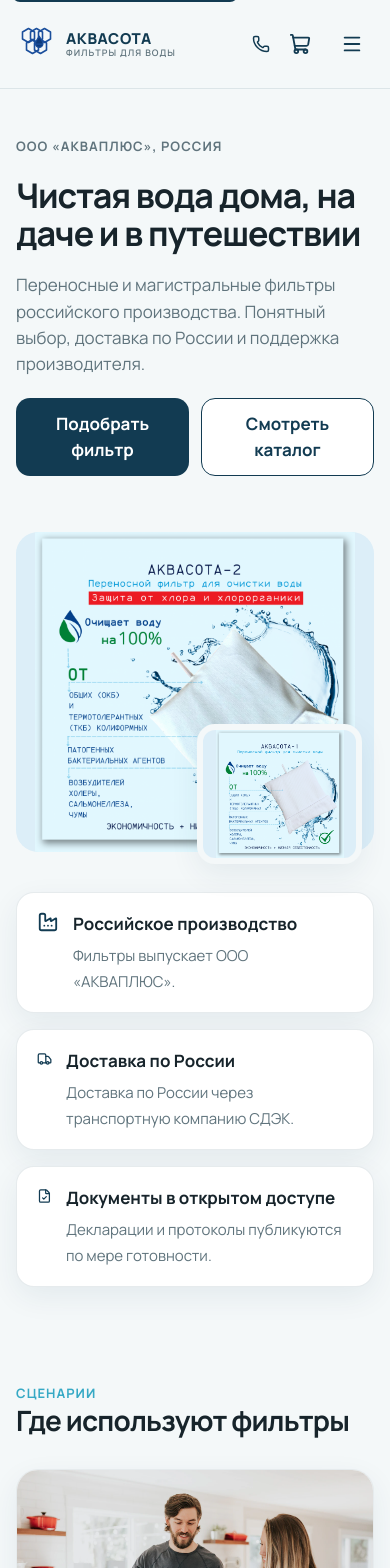
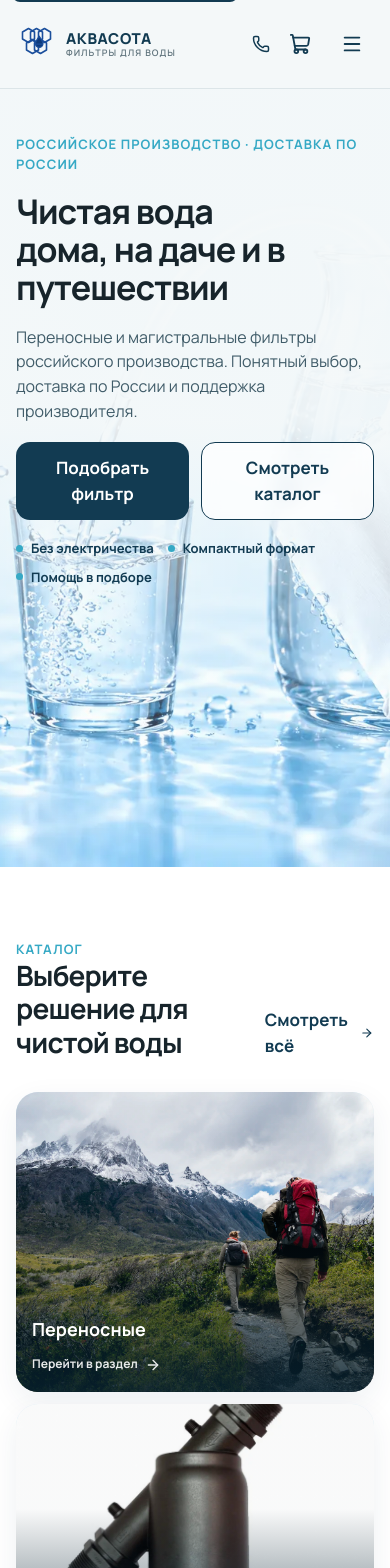
Before and after one commit to bonad6363-tech/Aquasota2, a React (Vite) app: page / in a window 390 px wide. Shown: the top 1568 px of the page. Built offline with nearby package versions, Linux system fonts and the light colour scheme.

Commit message:
Redesign homepage hero and catalog flow

```diff
--- a/src/data/images.ts
+++ b/src/data/images.ts
@@ -10,7 +10,8 @@ function asset(path: string) {
  */
 export const images = {
   logo: asset('logo-aquasota.png'),
-  heroProduct: asset('images/akvasota-2.png'),
+  heroProduct: asset('images/hero-aquasota-2-v2.webp'),
+  heroShowcase: asset('images/hero-aquasota-2-v2.webp'),
   glassWater: asset('images/akvasota-1.png'),
   scenarioHome: asset('images/scenario-home.webp'),
   scenarioDacha: asset('images/scenario-dacha.webp'),
@@ -21,9 +22,9 @@ export const images = {
   productPortable2: asset('images/akvasota-2.png'),
   productHome: asset('images/disc-filter-housing.png'),
   productTube: asset('images/product-tube.png'),
-  videoCover: asset('images/akvasota-2.png'),
+  videoCover: asset('images/hero-aquasota-2-v2.webp'),
   control: asset('images/control.webp'),
-  ogCover: asset('images/akvasota-2.png'),
+  ogCover: asset('images/hero-aquasota-2-v2.webp'),
   akvasota1: asset('images/akvasota-1.png'),
   akvasota2: asset('images/akvasota-2.png'),
   discFilterHousing: asset('images/disc-filter-housing.png'),
--- a/src/pages/HomePage.tsx
+++ b/src/pages/HomePage.tsx
@@ -1,4 +1,4 @@
-import { Droplets, Factory, FileCheck, Truck } from 'lucide-react';
+import { ArrowRight, Droplets, Factory, FileCheck, Truck } from 'lucide-react';
 import { useState } from 'react';
 import { Link } from 'react-router-dom';
 import { Accordion } from '../components/Accordion';
@@ -8,6 +8,7 @@ import { MediaImg } from '../components/MediaImg';
 import { ProductCard } from '../components/ProductCard';
 import { organizationJsonLd, Seo } from '../components/Seo';
 import { companyInfo } from '../data/company';
+import { categories } from '../data/categories';
 import { faqItems } from '../data/faq';
 import { images } from '../data/images';
 import { getComparableProducts, getPopularProducts } from '../data/products';
@@ -26,28 +27,83 @@ export function HomePage() {
         path="/"
         jsonLd={organizationJsonLd()}
       />
-      <div className="container">
-        <section className="hero">
+      <section className="hero">
+        <MediaImg
+          className="hero__image"
+          src={images.heroShowcase}
+          alt="Переносной фильтр Аквасота-2 на фоне чистой воды"
+          priority
+        />
+        <div className="hero__veil" />
+        <div className="container hero__inner">
           <div className="hero__copy">
-            <p className="eyebrow">ООО «АКВАПЛЮС», Россия</p>
+            <p className="eyebrow">Российское производство · доставка по России</p>
             <h1>{companyInfo.tagline}</h1>
             <p>{companyInfo.subtitle}</p>
             <div className="hero__actions">
               <Link className="btn btn--primary" to="/#podbor">
                 Подобрать фильтр
               </Link>
-              <Link className="btn btn--secondary" to="/katalog">
+              <Link className="btn btn--secondary hero__secondary" to="/katalog">
                 Смотреть каталог
               </Link>
             </div>
+            <div className="hero__notes" aria-label="Ключевые преимущества">
+              <span>Без электричества</span>
+              <span>Компактный формат</span>
+              <span>Помощь в подборе</span>
+            </div>
           </div>
-          <div className="hero__media">
-            <MediaImg src={images.akvasota2} alt="Аквасота-2 — переносной фильтр для очистки воды" priority />
-            <MediaImg src={images.akvasota1} alt="Аквасота-1 — переносной фильтр для очистки воды" />
+        </div>
+      </section>
+
+      <section className="section section--collections">
+        <div className="container">
+          <div className="section-head">
+            <div>
+              <p className="eyebrow">Каталог</p>
+              <h2>Выберите решение для чистой воды</h2>
+            </div>
+            <Link className="text-link" to="/katalog">
+              Смотреть всё <ArrowRight size={18} />
+            </Link>
           </div>
-        </section>
+          <div className="collection-grid">
+            {categories.map((category) => (
+              <Link className="collection-card" key={category.slug} to={`/katalog/${category.slug}`}>
+                <MediaImg src={category.image} alt={category.imageAlt} />
+                <div className="collection-card__shade" />
+                <div className="collection-card__copy">
+                  <h3>{category.shortName}</h3>
+                  <span>Перейти в раздел <ArrowRight size={16} /></span>
+                </div>
+              </Link>
+            ))}
+          </div>
+        </div>
+      </section>
 
-        <div className="perks">
+      <section className="section popular-section">
+        <div className="container">
+          <div className="section-head">
+            <div>
+              <p className="eyebrow">Выбор покупателей</p>
+              <h2>Популярные товары</h2>
+            </div>
+            <Link className="btn btn--secondary" to="/katalog">
+              Весь каталог
+            </Link>
+          </div>
+          <div className="cards-4">
+            {popular.map((product) => (
+              <ProductCard key={product.slug} product={product} />
+            ))}
+          </div>
+        </div>
+      </section>
+
+      <div className="container">
+        <div className="perks perks--feature-strip">
           <article className="perk">
             <Factory size={22} color="#123B52" />
             <div>
@@ -72,7 +128,7 @@ export function HomePage() {
         </div>
       </div>
 
-      <section className="section">
+      <section className="section scenario-section">
         <div className="container">
           <div className="section-head">
             <div>
@@ -115,25 +171,6 @@ export function HomePage() {
             </div>
           </div>
           <Quiz />
-        </div>
-      </section>
-
-      <section className="section">
-        <div className="container">
-          <div className="section-head">
-            <div>
-              <p className="eyebrow">Каталог</p>
-              <h2>Популярные товары</h2>
-            </div>
-            <Link className="btn btn--secondary" to="/katalog">
-              Весь каталог
-            </Link>
-          </div>
-          <div className="cards-4">
-            {popular.map((product) => (
-              <ProductCard key={product.slug} product={product} />
-            ))}
-          </div>
         </div>
       </section>
 
--- a/src/styles/global.css
+++ b/src/styles/global.css
@@ -367,21 +367,49 @@ h3 {
 }
 
 .hero {
-  display: grid;
-  grid-template-columns: 1.05fr 0.95fr;
-  gap: 56px;
+  position: relative;
+  min-height: min(680px, calc(100vh - var(--header)));
+  overflow: hidden;
+  display: flex;
   align-items: center;
-  padding: 48px 0 32px;
+}
+
+.hero__image {
+  position: absolute;
+  inset: 0;
+  width: 100%;
+  height: 100%;
+  object-fit: cover;
+  object-position: center;
+}
+
+.hero__veil {
+  position: absolute;
+  inset: 0;
+  background: linear-gradient(90deg, rgba(244, 248, 249, 0.98) 0%, rgba(244, 248, 249, 0.93) 34%, rgba(244, 248, 249, 0.44) 58%, rgba(244, 248, 249, 0) 76%);
+}
+
+.hero__inner {
+  position: relative;
+  z-index: 1;
+  width: 100%;
 }
 
 .hero__copy {
   display: grid;
-  gap: 20px;
+  gap: 22px;
+  max-width: 620px;
+  padding: 72px 0;
 }
 
-.hero__copy p {
-  color: var(--muted);
-  max-width: 40rem;
+.hero__copy h1 {
+  max-width: 13ch;
+}
+
+.hero__copy > p:not(.eyebrow) {
+  color: #405c69;
+  max-width: 38rem;
+  font-size: 18px;
 }
 
 .hero__actions {
@@ -390,32 +418,116 @@ h3 {
   gap: 12px;
 }
 
-.hero__media {
-  position: relative;
-  min-height: 460px;
+.hero__secondary {
+  background: rgba(255, 255, 255, 0.72);
+  backdrop-filter: blur(8px);
 }
 
-.hero__media img:first-child {
-  width: 100%;
-  height: 460px;
-  object-fit: contain;
-  object-position: center;
-  background: #dceef8;
-  border-radius: var(--radius);
+.hero__notes {
+  display: flex;
+  flex-wrap: wrap;
+  gap: 10px 22px;
+  color: var(--navy);
+  font-size: 14px;
+  font-weight: 700;
 }
 
-.hero__media img:last-child {
+.hero__notes span {
+  display: inline-flex;
+  align-items: center;
+  gap: 8px;
+}
+
+.hero__notes span::before {
+  content: '';
+  width: 7px;
+  height: 7px;
+  border-radius: 50%;
+  background: var(--cyan);
+}
+
+.section--collections {
+  background: var(--white);
+}
+
+.text-link {
+  display: inline-flex;
+  align-items: center;
+  gap: 8px;
+  color: var(--navy);
+  font-weight: 700;
+}
+
+.collection-grid {
+  display: grid;
+  grid-template-columns: repeat(4, 1fr);
+  gap: 18px;
+}
+
+.collection-card {
+  position: relative;
+  min-height: 360px;
+  overflow: hidden;
+  border-radius: var(--radius);
+  background: #dceef8;
+  box-shadow: var(--shadow);
+  isolation: isolate;
+}
+
+.collection-card img {
   position: absolute;
-  width: 42%;
-  height: 210px;
-  object-fit: contain;
-  object-position: center;
-  background: #dceef8;
-  border-radius: 18px;
-  right: -12px;
-  bottom: -18px;
-  border: 6px solid var(--ice);
-  box-shadow: var(--shadow);
+  inset: 0;
+  width: 100%;
+  height: 100%;
+  object-fit: cover;
+  transition: transform 420ms ease;
+}
+
+.collection-card:hover img {
+  transform: scale(1.04);
+}
+
+.collection-card__shade {
+  position: absolute;
+  inset: 0;
+  background: linear-gradient(180deg, rgba(7, 33, 47, 0.02) 35%, rgba(7, 33, 47, 0.88) 100%);
+}
+
+.collection-card__copy {
+  position: absolute;
+  z-index: 1;
+  left: 22px;
+  right: 22px;
+  bottom: 22px;
+  color: var(--white);
+}
+
+.collection-card__copy h3 {
+  margin-bottom: 8px;
+}
+
+.collection-card__copy span {
+  display: inline-flex;
+  align-items: center;
+  gap: 7px;
+  font-size: 14px;
+  font-weight: 650;
+  opacity: 0.9;
+}
+
+.popular-section {
+  background: #eef7fa;
+}
+
+.perks--feature-strip {
+  padding: 0;
+  transform: translateY(50%);
+  position: relative;
+  z-index: 2;
+}
+
+.scenario-section {
+  padding-top: 150px;
 }
 
 .perks {
@@ -1131,6 +1243,10 @@ th {
 }
 
 @media (max-width: 1200px) {
+  .collection-grid {
+    grid-template-columns: repeat(2, 1fr);
+  }
+
   .cards-4 {
     grid-template-columns: repeat(2, 1fr);
   }
@@ -1158,13 +1274,16 @@ th {
     grid-template-columns: 1fr;
   }
 
-  .hero__media {
-    min-height: 0;
-    order: 2;
+  .hero {
+    min-height: 620px;
   }
 
-  .hero__media img:first-child {
-    height: 320px;
+  .hero__image {
+    object-position: 62% center;
+  }
+
+  .hero__veil {
+    background: linear-gradient(90deg, rgba(244, 248, 249, 0.99) 0%, rgba(244, 248, 249, 0.94) 48%, rgba(244, 248, 249, 0.25) 82%);
   }
 
   .perks,
@@ -1192,11 +1311,63 @@ th {
     grid-template-columns: 1fr;
   }
 
-  .hero__media img:last-child {
-    width: 46%;
-    height: 140px;
-    right: 12px;
-    bottom: -12px;
+  .hero {
+    min-height: 760px;
+    align-items: flex-start;
+  }
+
+  .hero__image {
+    object-position: 68% bottom;
+  }
+
+  .hero__veil {
+    background: linear-gradient(180deg, rgba(244, 248, 249, 0.99) 0%, rgba(244, 248, 249, 0.96) 43%, rgba(244, 248, 249, 0.28) 74%, rgba(244, 248, 249, 0.04) 100%);
+  }
+
+  .hero__copy {
+    padding: 46px 0 280px;
+    gap: 18px;
+  }
+
+  .hero__copy > p:not(.eyebrow) {
+    font-size: 16px;
+  }
+
+  .hero__notes {
+    gap: 8px 14px;
+    font-size: 13px;
+  }
+
+  .collection-grid {
+    grid-template-columns: 1fr 1fr;
+    gap: 12px;
+  }
+
+  .collection-card {
+    min-height: 260px;
+  }
+
+  .collection-card__copy {
+    left: 16px;
+    right: 16px;
+    bottom: 16px;
+  }
+
+  .collection-card__copy h3 {
+    font-size: 18px;
+  }
+
+  .collection-card__copy span {
+    font-size: 12px;
+  }
+
+  .perks--feature-strip {
+    transform: none;
+    padding: 36px 0 0;
+  }
+
+  .scenario-section {
+    padding-top: 72px;
   }
 
   .quiz {
@@ -1244,4 +1415,12 @@ th {
     width: auto;
     flex: 1;
   }
+
+  .collection-grid {
+    grid-template-columns: 1fr;
+  }
+
+  .collection-card {
+    min-height: 300px;
+  }
 }
```
Also changed, not shown: public/images/hero-aquasota-2-v2.webp (added).
